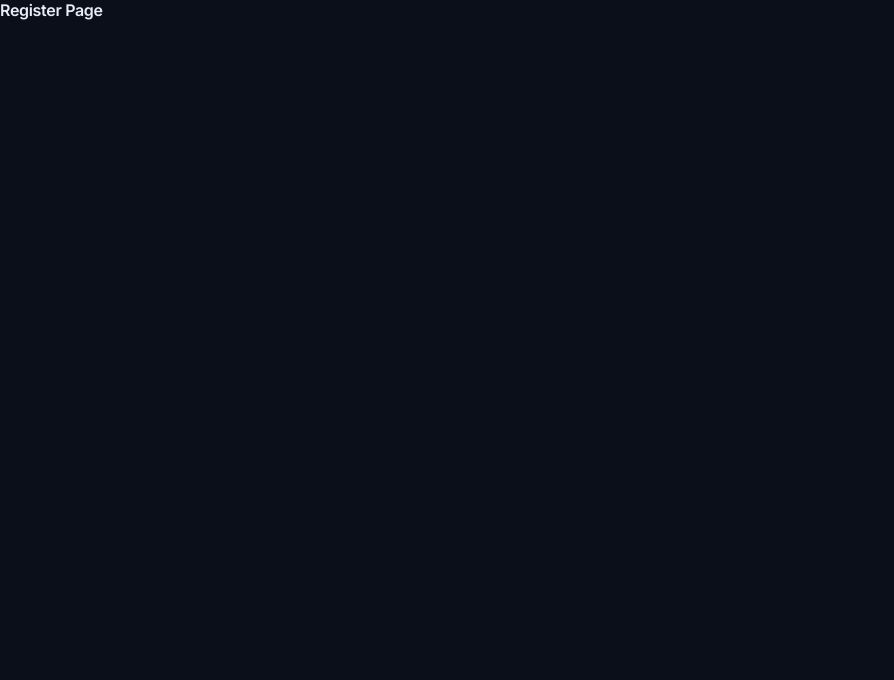
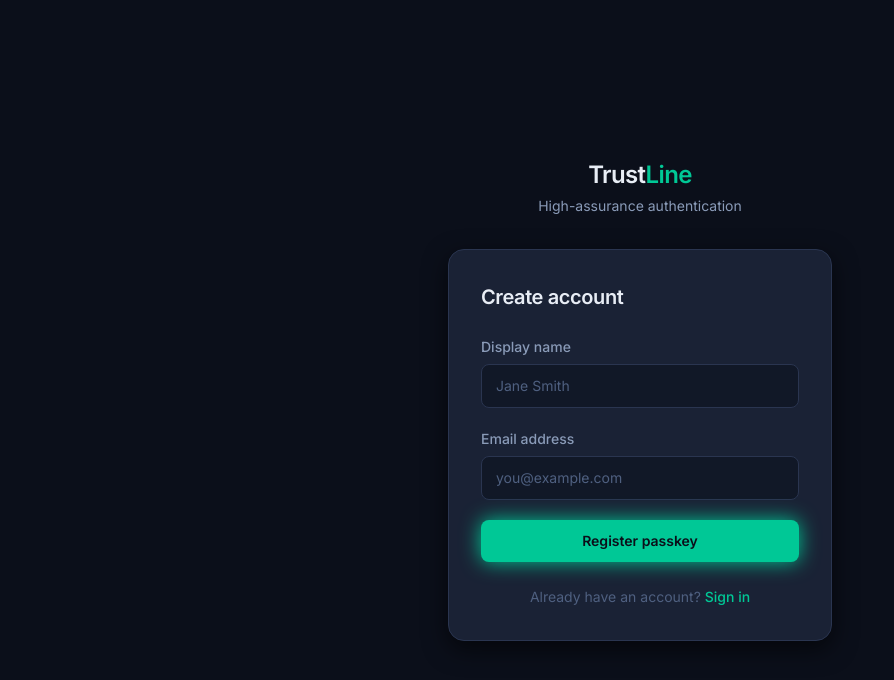
Before and after one commit to Kushh-Santhosh/TRUSTLINE, a React (Vite) app in the folder frontend/: page /register in a window 1280 px wide. Shown: the top 680 px of the page, without its empty margins (0-894 px from the left). Built offline with nearby package versions, Linux system fonts and the light colour scheme.

Commit message:
M2.4 Auth page skeleton

```diff
--- a/frontend/src/pages/LoginPage.tsx
+++ b/frontend/src/pages/LoginPage.tsx
@@ -1,3 +1,81 @@
+import { useState, type FormEvent } from 'react';
+
 export default function LoginPage() {
-  return <h1>Login Page</h1>;
+  const [email, setEmail] = useState('');
+
+  function handleSubmit(e: FormEvent) {
+    e.preventDefault();
+    console.log('[LoginPage] submit →', { email });
+  }
+
+  return (
+    <div className="min-h-screen flex items-center justify-center bg-surface-base px-4">
+      <div className="w-full max-w-sm">
+
+        {/* Logo / wordmark */}
+        <div className="mb-8 text-center">
+          <span className="text-2xl font-heading font-semibold tracking-tight text-ink-primary">
+            Trust<span className="text-accent">Line</span>
+          </span>
+          <p className="mt-1 text-sm text-ink-secondary">
+            High-assurance authentication
+          </p>
+        </div>
+
+        {/* Card */}
+        <div className="rounded-xl bg-surface-elevated border border-border shadow-lg p-8">
+          <h1 className="text-xl font-heading font-semibold text-ink-primary mb-6">
+            Sign in
+          </h1>
+
+          <form onSubmit={handleSubmit} className="space-y-5">
+            {/* Email */}
+            <div>
+              <label
+                htmlFor="login-email"
+                className="block text-sm font-medium text-ink-secondary mb-1.5"
+              >
+                Email address
+              </label>
+              <input
+                id="login-email"
+                type="email"
+                autoComplete="email"
+                required
+                value={email}
+                onChange={(e) => setEmail(e.target.value)}
+                placeholder="you@example.com"
+                className="
+                  w-full rounded-md bg-surface-subtle border border-border
+                  px-3.5 py-2.5 text-sm text-ink-primary placeholder-ink-muted
+                  outline-none focus:border-accent focus:ring-1 focus:ring-accent
+                  transition-colors
+                "
+              />
+            </div>
+
+            {/* Submit */}
+            <button
+              type="submit"
+              className="
+                w-full rounded-md bg-accent text-surface-base font-semibold
+                text-sm px-4 py-2.5 hover:bg-accent-hover
+                transition-colors shadow-accent
+              "
+            >
+              Sign in with passkey
+            </button>
+          </form>
+
+          <p className="mt-6 text-center text-sm text-ink-muted">
+            No account?{' '}
+            <a href="/register" className="text-accent hover:text-accent-hover font-medium">
+              Register
+            </a>
+          </p>
+        </div>
+
+      </div>
+    </div>
+  );
 }
--- a/frontend/src/pages/RegisterPage.tsx
+++ b/frontend/src/pages/RegisterPage.tsx
@@ -1,3 +1,107 @@
+import { useState, type FormEvent } from 'react';
+
 export default function RegisterPage() {
-  return <h1>Register Page</h1>;
+  const [email, setEmail] = useState('');
+  const [displayName, setDisplayName] = useState('');
+
+  function handleSubmit(e: FormEvent) {
+    e.preventDefault();
+    console.log('[RegisterPage] submit →', { email, displayName });
+  }
+
+  return (
+    <div className="min-h-screen flex items-center justify-center bg-surface-base px-4">
+      <div className="w-full max-w-sm">
+
+        {/* Logo / wordmark */}
+        <div className="mb-8 text-center">
+          <span className="text-2xl font-heading font-semibold tracking-tight text-ink-primary">
+            Trust<span className="text-accent">Line</span>
+          </span>
+          <p className="mt-1 text-sm text-ink-secondary">
+            High-assurance authentication
+          </p>
+        </div>
+
+        {/* Card */}
+        <div className="rounded-xl bg-surface-elevated border border-border shadow-lg p-8">
+          <h1 className="text-xl font-heading font-semibold text-ink-primary mb-6">
+            Create account
+          </h1>
+
+          <form onSubmit={handleSubmit} className="space-y-5">
+            {/* Display name */}
+            <div>
+              <label
+                htmlFor="register-name"
+                className="block text-sm font-medium text-ink-secondary mb-1.5"
+              >
+                Display name
+              </label>
+              <input
+                id="register-name"
+                type="text"
+                autoComplete="name"
+                required
+                value={displayName}
+                onChange={(e) => setDisplayName(e.target.value)}
+                placeholder="Jane Smith"
+                className="
+                  w-full rounded-md bg-surface-subtle border border-border
+                  px-3.5 py-2.5 text-sm text-ink-primary placeholder-ink-muted
+                  outline-none focus:border-accent focus:ring-1 focus:ring-accent
+                  transition-colors
+                "
+              />
+            </div>
+
+            {/* Email */}
+            <div>
+              <label
+                htmlFor="register-email"
+                className="block text-sm font-medium text-ink-secondary mb-1.5"
+              >
+                Email address
+              </label>
+              <input
+                id="register-email"
+                type="email"
+                autoComplete="email"
+                required
+                value={email}
+                onChange={(e) => setEmail(e.target.value)}
+                placeholder="you@example.com"
+                className="
+                  w-full rounded-md bg-surface-subtle border border-border
+                  px-3.5 py-2.5 text-sm text-ink-primary placeholder-ink-muted
+                  outline-none focus:border-accent focus:ring-1 focus:ring-accent
+                  transition-colors
+                "
+              />
+            </div>
+
+            {/* Submit */}
+            <button
+              type="submit"
+              className="
+                w-full rounded-md bg-accent text-surface-base font-semibold
+                text-sm px-4 py-2.5 hover:bg-accent-hover
+                transition-colors shadow-accent
+              "
+            >
+              Register passkey
+            </button>
+          </form>
+
+          <p className="mt-6 text-center text-sm text-ink-muted">
+            Already have an account?{' '}
+            <a href="/login" className="text-accent hover:text-accent-hover font-medium">
+              Sign in
+            </a>
+          </p>
+        </div>
+
+      </div>
+    </div>
+  );
 }
```
